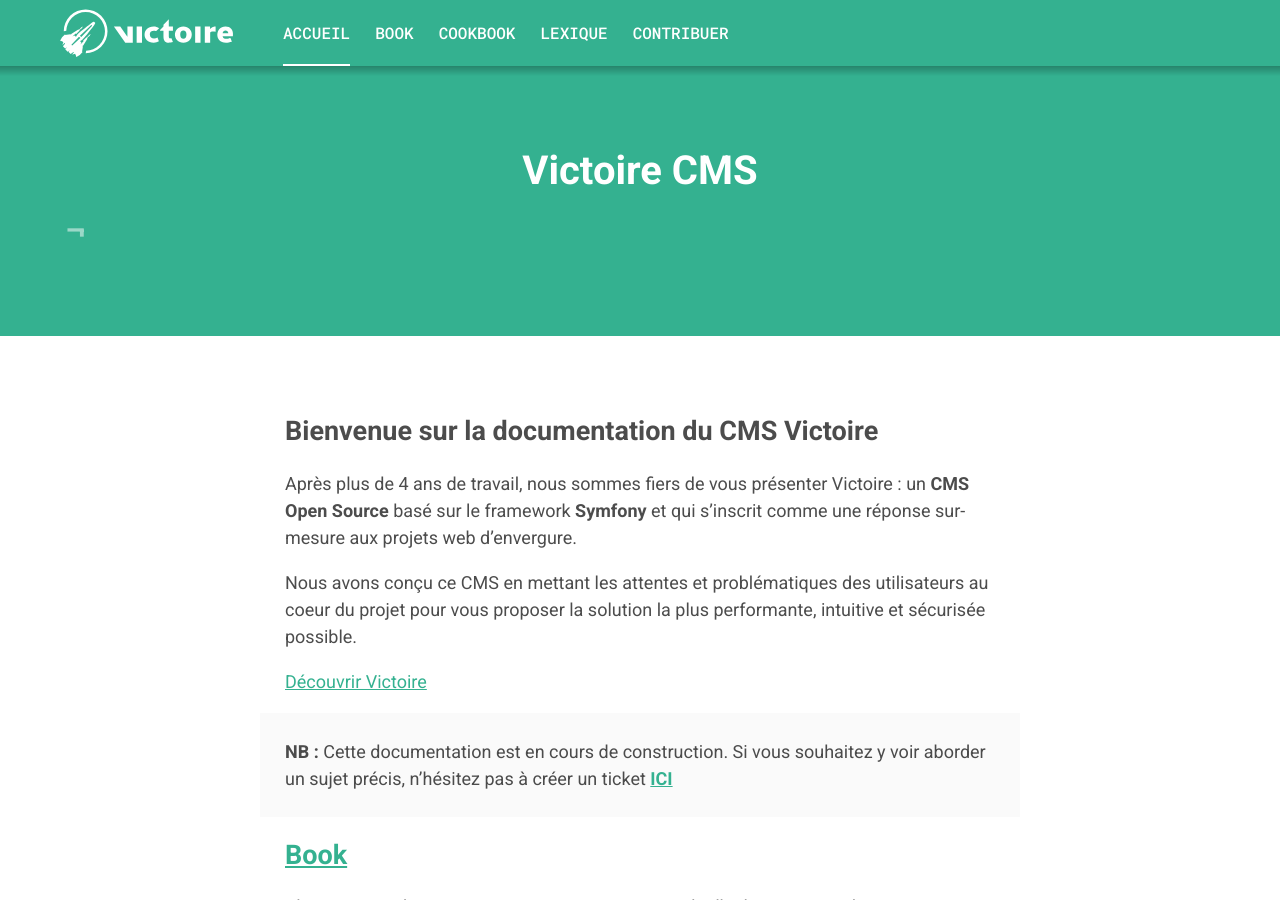
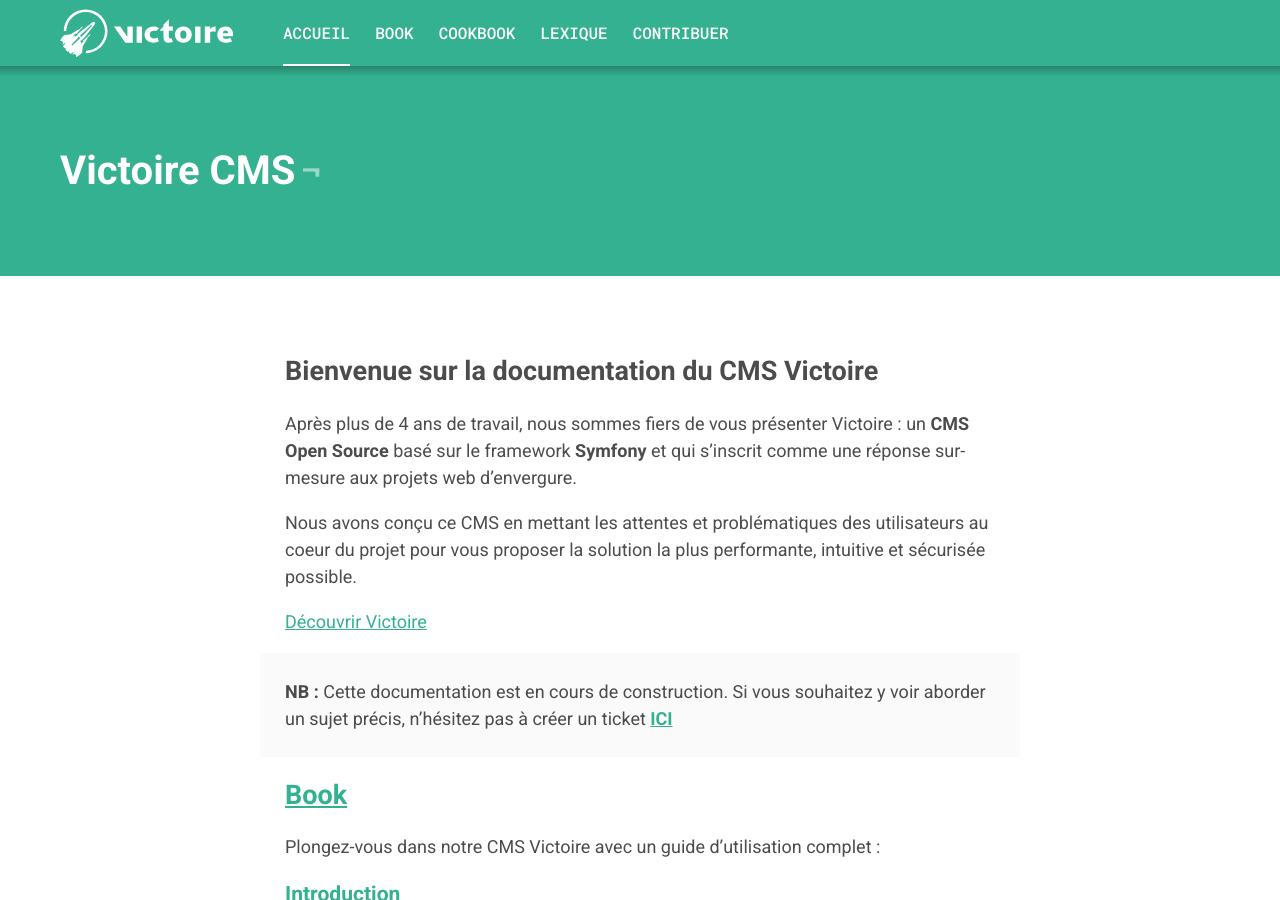
Before and after one commit to Victoire/doc, a Jekyll site: the page built from index.md, in a window 1280 px wide and 900 px high. Built offline with Jekyll 4.4.1, drawn with Linux system fonts in a browser that asks for light colours.

Commit message:
don't set tags in meta

```diff
--- a/index.md
+++ b/index.md
@@ -1,6 +1,6 @@
 ---
 layout: page
-title: <p style="text-align:center";>Victoire CMS</p>
+title: Victoire CMS
 ---
 
 # Bienvenue sur la documentation du CMS Victoire
```
